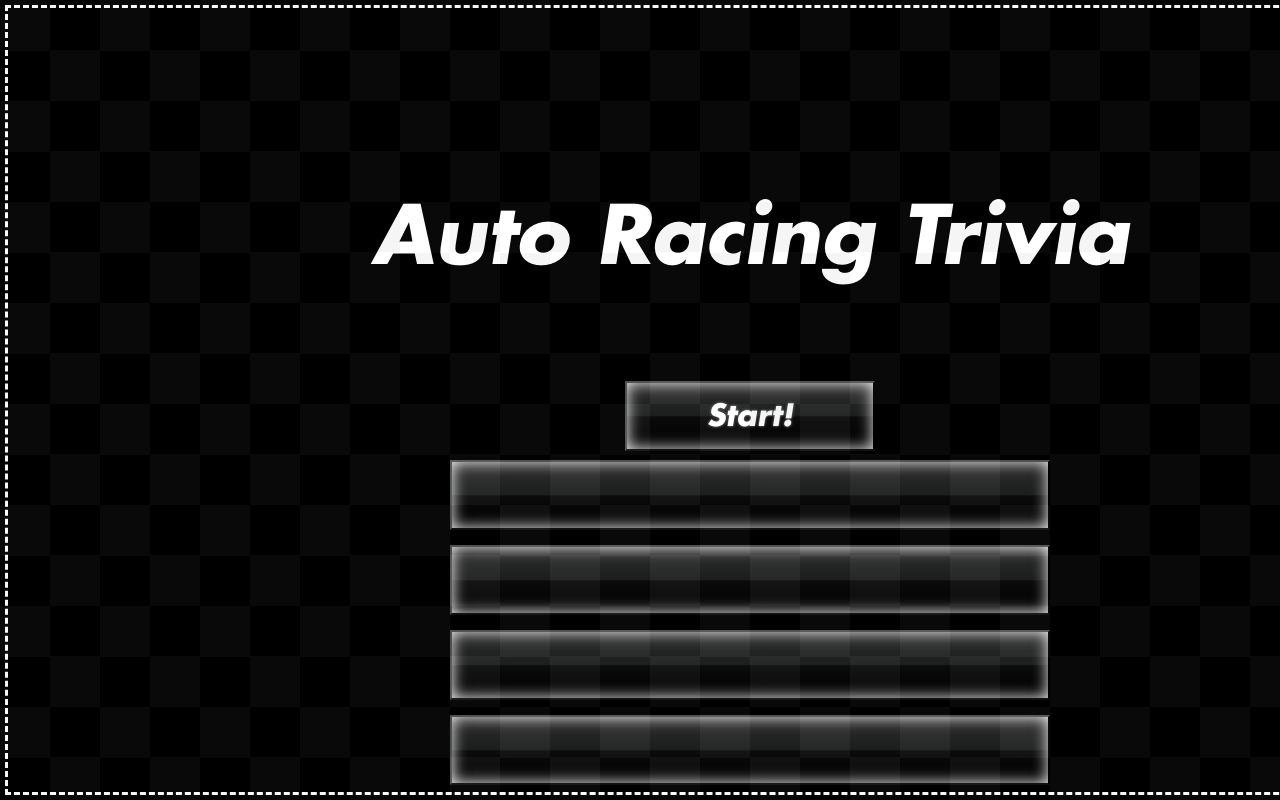
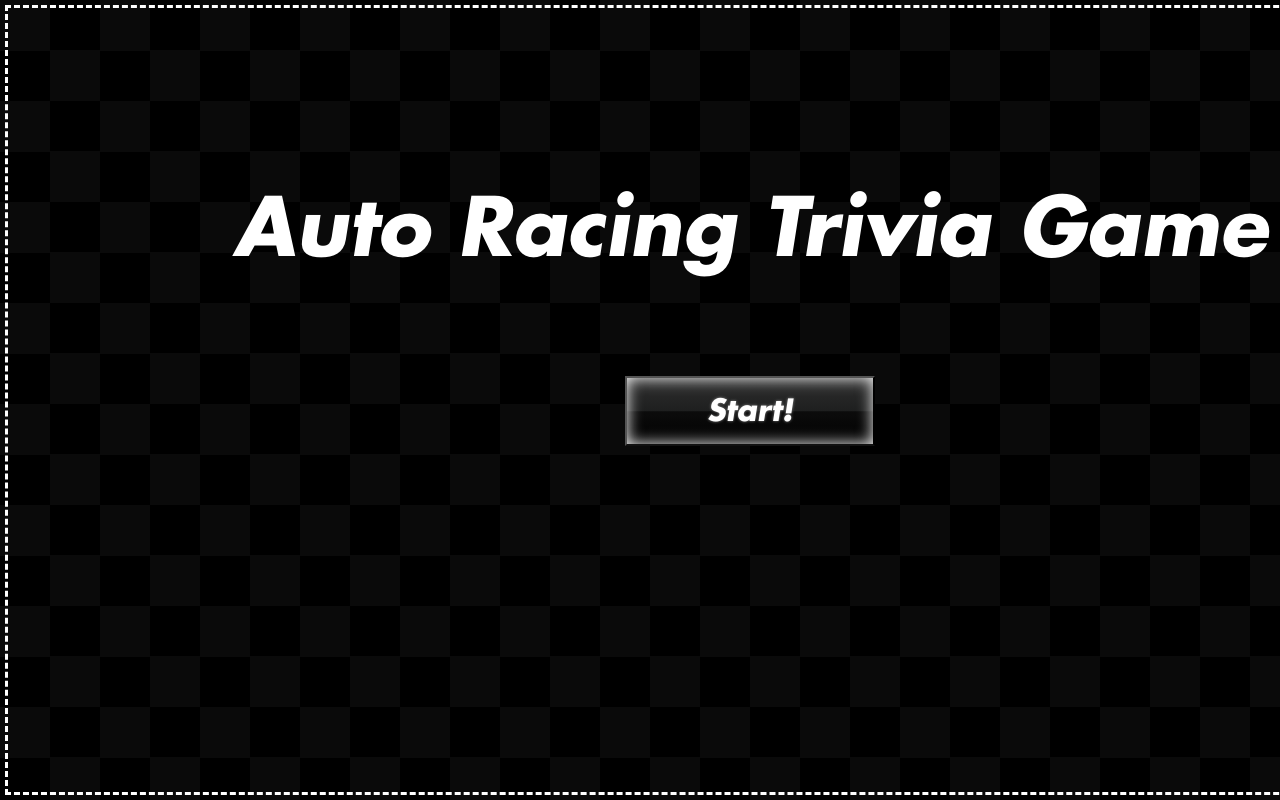
Before and after one commit to marcus-lam/TriviaGame, a PHP site: page / in a window 1280 px wide; the page is wider, and only the part inside the window is pictured. Run offline with PHP 8.4, Linux system fonts and the light colour scheme.

Commit message:
Final Site Files

```diff
--- /dev/null
+++ b/assets/css/reset.css
@@ -0,0 +1,48 @@
+/* http://meyerweb.com/eric/tools/css/reset/
+   v2.0 | 20110126
+   License: none (public domain)
+*/
+
+html, body, div, span, applet, object, iframe,
+h1, h2, h3, h4, h5, h6, p, blockquote, pre,
+a, abbr, acronym, address, big, cite, code,
+del, dfn, em, img, ins, kbd, q, s, samp,
+small, strike, strong, sub, sup, tt, var,
+b, u, i, center,
+dl, dt, dd, ol, ul, li,
+fieldset, form, label, legend,
+table, caption, tbody, tfoot, thead, tr, th, td,
+article, aside, canvas, details, embed,
+figure, figcaption, footer, header, hgroup,
+menu, nav, output, ruby, section, summary,
+time, mark, audio, video {
+	margin: 0;
+	padding: 0;
+	border: 0;
+	font-size: 100%;
+	font: inherit;
+	vertical-align: baseline;
+}
+/* HTML5 display-role reset for older browsers */
+article, aside, details, figcaption, figure,
+footer, header, hgroup, menu, nav, section {
+	display: block;
+}
+body {
+	line-height: 1;
+}
+ol, ul {
+	list-style: none;
+}
+blockquote, q {
+	quotes: none;
+}
+blockquote:before, blockquote:after,
+q:before, q:after {
+	content: '';
+	content: none;
+}
+table {
+	border-collapse: collapse;
+	border-spacing: 0;
+}
--- a/assets/css/style.css
+++ b/assets/css/style.css
@@ -3,7 +3,7 @@
 	src: url("../fonts/FuturaStdBoldOblique.otf") format("opentype");
 }
 
-* {
+*, body {
 	font-family: "Futura", Arial;
 }
 
@@ -29,8 +29,7 @@ body {
 	margin: auto;
 	position: absolute;
     top: 0; left: 0; bottom: 0; right: 0;
-	background-color: black;
-	opacity: 0.96;
+	background-color: rgba(0, 0, 0, 0.96);
 	outline: 3px dashed white;
 	outline-offset: -8px;
 	box-shadow: 0px 4px 5px white, 0px -4px 5px white, -4px 0px 5px white, 4px 0px 5px white;
@@ -75,8 +74,50 @@ button:hover {
 	width: 250px;
 	height: 70px;
 	margin: auto;
-	margin-top: 95px;
+	margin-top: 90px;
 	display: block;
+}
+
+#reset-button {
+	width: 300px;
+	height: 70px;
+	margin: auto;
+	margin-top: 80px;
+	margin-bottom: 80px;
+	display: block;
+}
+
+#questionBox {
+	position: absolute;
+	top: 0;
+	left: 0;
+	right: 0;
+	margin: auto;
+	text-align: center;
+}
+
+#questionBox p {
+	color: white;
+	margin: auto;
+	display: block;
+	width: 1200px;
+	word-wrap: break-word;
+}
+
+#question {
+	font-size: 42px;
+	line-height: 1.5;
+	padding-top: 50px;
+}
+
+#timeReText {
+	font-size: 30px;
+	padding-top: 80px;
+}
+
+.gameMsg {
+	font-size: 30px;
+	padding: 67px;
 }
 
 #choiceBox {
@@ -93,3 +134,21 @@ button:hover {
 	margin: 15px auto;
 	display: block;
 }
+
+.wrongImg {
+	box-shadow: 0px 2px 5px red, 0px -2px 5px red, -2px 0px 5px red, 2px 0px 5px red;
+	-moz-box-shadow: 0px 2px 5px red, 0px -2px 5px red, -2px 0px 5px red, 2px 0px 5px red;
+	-webkit-box-shadow: 0px 2px 5px red, 0px -2px 5px red, -2px 0px 5px red, 2px 0px 5px red;
+}
+
+.rightImg {
+	width: 320px;
+	height: 240px;
+	box-shadow: 0px 2px 5px green, 0px -2px 5px green, -2px 0px 5px green, 2px 0px 5px green;
+	-moz-box-shadow: 0px 2px 5px green, 0px -2px 5px green, -2px 0px 5px green, 2px 0px 5px green;
+	-webkit-box-shadow: 0px 2px 5px green, 0px -2px 5px green, -2px 0px 5px green, 2px 0px 5px green;
+}
+
+.summary {
+	font-size: 25px;
+}
--- a/assets/javascript/app.js
+++ b/assets/javascript/app.js
@@ -1,17 +1,121 @@
-var questionsArr = [];
-var choicesArr = [];
-var imagesArr = [];
-var answersArr = [];
+var questionsArr = ["Who won the world championship a record 9 times in a row, making him the most successful rally driver in WRC's history?", "Which professional rally driver is best known for his stunt driving and 'Gymkhana' videos?", "Which racing driver popularized drifting and is known around the world as the 'Drift King'?", "Which Formula One driver (with Mercedes AMG Petronas) has dominated the series for the past 3 years?", "Which racing driver was voted the greatest Formula 1 driver of all time by a unique poll of 217 of his fellow world championship drivers?", "Which driver suffered a fatal crash at Imola in 1994, tragically marking him as the last death of a F1 driver until 2015?"];
+var choicesArr = [["Sébastien Loeb", "Tommi Mäkinen", "Walter Röhrl", "Colin McRae"], ["Travis Pastrana", "Sébastien Loeb", "Ken Block", "Colin McRae"], ["Ken Block", "Keiichi Tsuchiya", "Bunta Fujiwara", "Takumi Fujiwara"], ["Michael Schumacher", "Sebastian Vettel", "Nico Rosberg", "Lewis Hamilton"], ["Ayrton Senna", "Alain Prost", "Juan Manuel Fangio", "Michael Schumacher"], ["Gilles Villeneuve", "Riccardo Paletti", "Roland Ratzenberger", "Ayrton Senna"]];
+var imagesArr = ["<img class='rightImg' src='assets/images/loeb.gif'>", "<img class='rightImg' src='assets/images/block.gif'>", "<img class='rightImg' src='assets/images/dk.gif'>", "<img class='rightImg' src='assets/images/hamilton.gif'>", "<img class='rightImg' src='assets/images/senna.gif'>", "<img class='rightImg' src='assets/images/sennaCrash.gif'>"];
+var answersArr = ["A. Sébastien Loeb", "C. Ken Block", "B. Keiichi Tsuchiya", "D. Lewis Hamilton", "A. Ayrton Senna", "D. Ayrton Senna"];
+var timeCounter = 30;
+var questionCounter = 0;
+var correct = 0;
+var incorrect = 0;
+var unanswered = 0;
+var clock;
 
 var zoom = new Audio("assets/sounds/zoom.mp3");
 var startUp = new Audio("assets/sounds/startUp.mp3");
 var rev = new Audio("assets/sounds/rev.mp3");
+var bgTick = new Audio("assets/sounds/bgTick.mp3");
 
-zoom.play();
-$("#start-button").click(function(){
-	zoom.pause();
-	startUp.play();
-	$("header").remove();
-	$("#start-button").remove();
+
+$(document).ready(function() {
+
+	function startingScreen() {
+		start = "<header>Auto Racing Trivia Game</header> + <button id='start-button'>Start!</button>";
+		$("#mainBox").html(start);
+		zoom.play();
+	};
+
+	function genHTML() {
+		gHTML = "<div id='questionBox'><p id='question'>"+questionsArr[questionCounter]+"</p><p id='timeReText'>Time Remaining: <span id='timer'>"+timeCounter+"</span> Seconds</p></div><div id='choiceBox'><button id='choiceOne' class='cButtons'>A. "+choicesArr[questionCounter][0]+"</button><button id='choiceTwo' class='cButtons'>B. "+choicesArr[questionCounter][1]+"</button><button id='choiceThree' class='cButtons'>C. "+choicesArr[questionCounter][2]+"</button><button id='choiceFour' class='cButtons'>D. "+choicesArr[questionCounter][3]+"</button></div>";
+		$("#mainBox").html(gHTML);
+	};
+
+	function endingScreen() {
+		clearInterval(bg);
+		end = "<div id='questionBox'><p class='gameMsg'>You've finished! Here's how you did:</p><p class='summary'>Correct Answers: "+correct+"<br>Wrong Answers: "+incorrect+"<br>Unanswered: "+unanswered+"</p><button id='reset-button'>Reset The Game!</button><iframe width='450' height='255' src='https://www.youtube.com/embed/auwyb8GQYwM?autoplay=1' frameborder='0' allowfullscreen></iframe></div>";
+		$("#mainBox").html(end);
+	};
+
+	function tickTock() {
+		clock = setInterval(countdown, 1000);
+		function countdown() {
+			if (timeCounter > 0) {
+				timeCounter --;
+			}
+			if (timeCounter === 0) {
+				clearInterval(clock);
+				genLossTimesUp();
+			}
+			$("#timer").html(timeCounter);
+		};
+	};
+
+	function transition() {
+		if (questionCounter < 5) {
+			questionCounter++;
+			timeCounter = 30;
+			genHTML();
+			tickTock();
+		} else {
+			endingScreen();
+		}
+	};
+
+	function genLossTimesUp() {
+		unanswered++;
+		gHTML = "<div id='questionBox'><p id='timeReText'>Time Remaining: <span id='timer'>"+timeCounter+"</span> Seconds</p><p class='gameMsg'>Time's up... The correct answer was: "+answersArr[questionCounter]+".</p><img class='wrongImg' src='assets/images/wrong.gif'></div>";
+		$("#mainBox").html(gHTML);
+		setTimeout(transition, 5000);
+	};
+
+	function genLoss() {
+		incorrect++;
+		gHTML = "<div id='questionBox'><p id='timeReText'>Incorrect!</p><p class='gameMsg'>The correct answer was: "+answersArr[questionCounter]+".</p><img class='wrongImg' src='assets/images/wrong.gif'></div>";
+		$("#mainBox").html(gHTML);
+		setTimeout(transition, 5000);
+	};
+
+	function genWin() {
+		correct++;
+		gHTML = "<div id='questionBox'><p id='timeReText'>Correct!</p><p class='gameMsg'>The answer was: "+answersArr[questionCounter]+".</p>"+imagesArr[questionCounter]+"</div>";
+		$("#mainBox").html(gHTML);
+		setTimeout(transition, 5000);
+	};
+
+	function reset() {
+		timeCounter = 30;
+		questionCounter = 0;
+		correct = 0;
+		incorrect = 0;
+		unanswered = 0;
+		setTimeout(genHTML, 1000);
+		tickTock();
+	};
+
+	startingScreen();
+
+	$("#start-button").click(function() {
+		zoom.pause();
+		startUp.play();
+		setTimeout(genHTML, 1000);
+		bg = setInterval(function(){ bgTick.play(); }, 2000);
+		tickTock();
+	});
+
+	$("#mainBox").on("click", "#reset-button", function() {
+		startUp.play();
+		reset();
+		bg = setInterval(function(){ bgTick.play(); }, 2000);
+	});
+
+	$("#mainBox").on("click", ".cButtons", function() {
+		rev.play();
+		currentChoice = $(this).text();
+		if (currentChoice === answersArr[questionCounter]) {
+			clearInterval(clock);
+			genWin();
+		} else {
+			clearInterval(clock);
+			genLoss();
+		}
+	});
+
 });
-//rev.play();
--- /dev/null
+++ b/composer.json
@@ -0,0 +1 @@
+{}
--- a/index.html
+++ b/index.html
@@ -5,23 +5,13 @@
 	<meta charset="utf-8"/>
 	<meta name="viewport" content="width=device-width, initial-scale=1.0">
 	<title>Trivia Game!</title>
-	<!--<link rel="stylesheet" type="text/css" href="assets/css/reset.css">-->
+	<link rel="stylesheet" type="text/css" href="assets/css/reset.css">
 	<link rel="stylesheet" type="text/css" href="assets/css/style.css">
 </head>
 
 <body>
-	<div id="mainBox">
-		<header>Auto Racing Trivia</header>
-		<button id="start-button">Start!</button>
-		<div id="choiceBox">
-			<button id="choiceOne" class="cButtons"></button>
-			<button id="choiceTwo" class="cButtons"></button>
-			<button id="choiceThree" class="cButtons"></button>
-			<button id="choiceFour" class="cButtons"></button>
-		</div>
-	</div>
-
-<script src="https://code.jquery.com/jquery-2.2.4.min.js" integrity="sha256-BbhdlvQf/xTY9gja0Dq3HiwQF8LaCRTXxZKRutelT44=" crossorigin="anonymous"></script>
-<script src="assets/javascript/app.js"></script>
+	<div id="mainBox"></div>
+	<script src="https://code.jquery.com/jquery-2.2.4.min.js" integrity="sha256-BbhdlvQf/xTY9gja0Dq3HiwQF8LaCRTXxZKRutelT44=" crossorigin="anonymous"></script>
+	<script src="assets/javascript/app.js"></script>
 </body>
 </html>
--- /dev/null
+++ b/index.php
@@ -0,0 +1,3 @@
+<?php
+	include_once("index.html");
+?>
```
Also changed, not shown: assets/images/block.gif (added), assets/images/dk.gif (added), assets/images/hamilton.gif (added), assets/images/loeb.gif (added), 4 other files.
